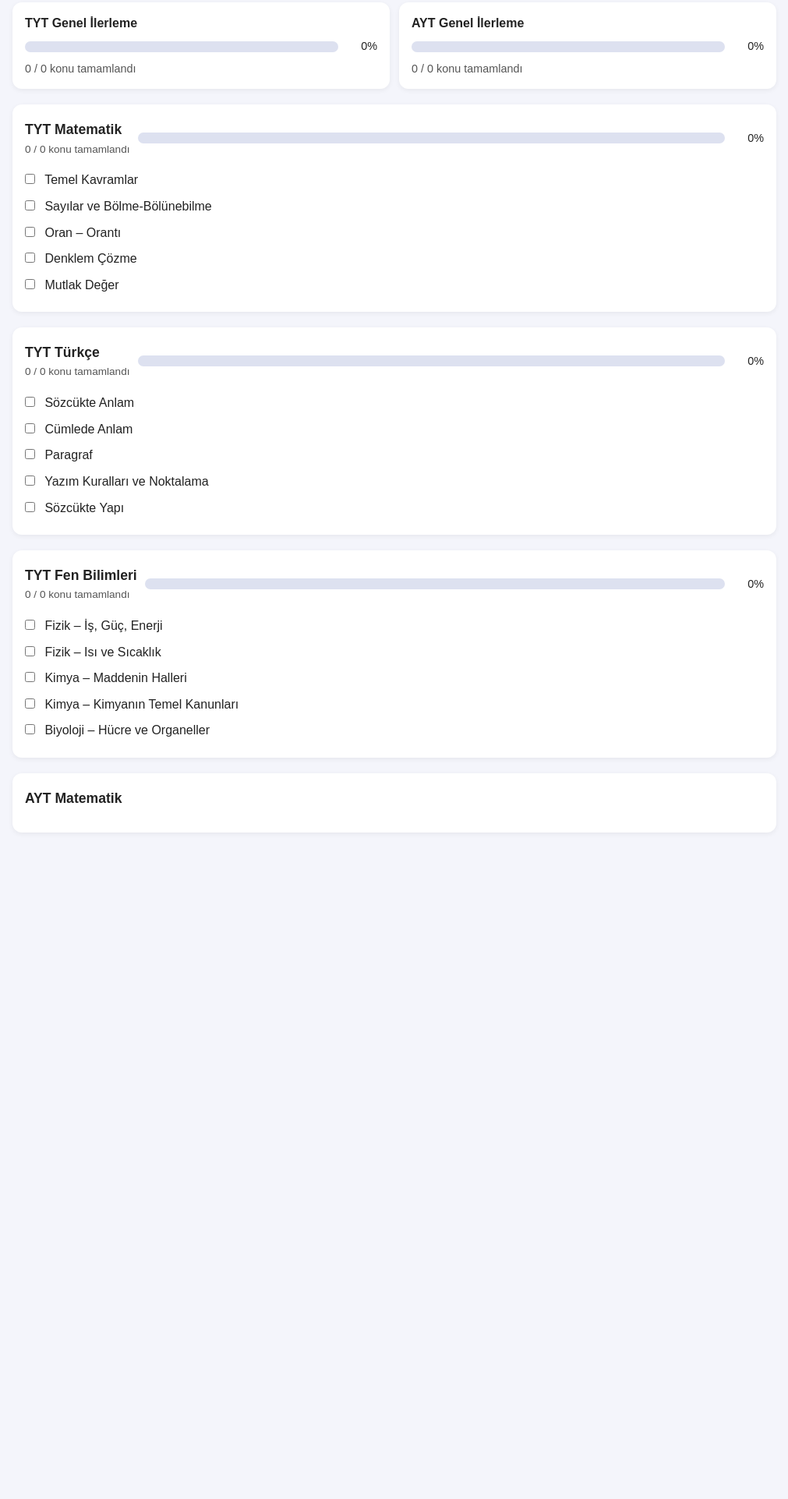
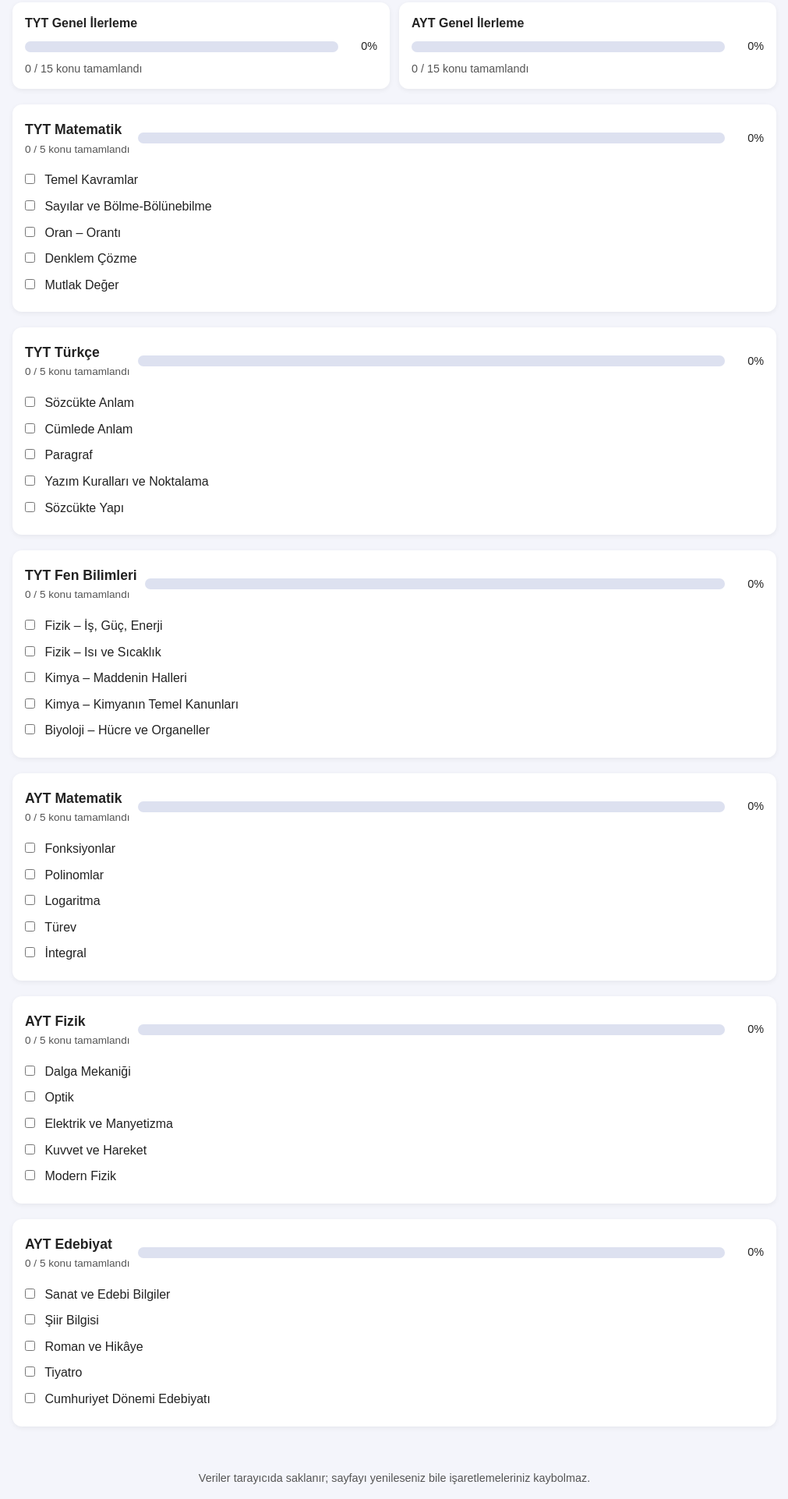
Before and after one commit to hasanselamy/tyt-ayt-takip, a plain HTML site: page index.html in a window 1280 px wide. Shown: the part 152-2075 px from the top of the page at 78% size, without its empty margins (134-1145 px from the left). Before the commit the page ends 1260 px from the top, so only its background shows below. Drawn offline with Linux system fonts and the light colour scheme.

Commit message:
Add files via upload

```diff
--- a/index.html
+++ b/index.html
@@ -188,3 +188,150 @@
       <div class="course-header">
         <div>
           <h2>AYT Matematik</h2>
+          <p class="course-count-text">0 / 0 konu tamamlandı</p>
+        </div>
+        <div class="progress-wrapper">
+          <div class="progress-bar">
+            <div class="progress-fill"></div>
+          </div>
+          <span class="progress-text">0%</span>
+        </div>
+      </div>
+      <ul class="topic-list">
+        <li>
+          <label>
+            <input type="checkbox" data-course="ayt-mat" data-topic-id="fonksiyonlar">
+            Fonksiyonlar
+          </label>
+        </li>
+        <li>
+          <label>
+            <input type="checkbox" data-course="ayt-mat" data-topic-id="polinomlar">
+            Polinomlar
+          </label>
+        </li>
+        <li>
+          <label>
+            <input type="checkbox" data-course="ayt-mat" data-topic-id="logaritma">
+            Logaritma
+          </label>
+        </li>
+        <li>
+          <label>
+            <input type="checkbox" data-course="ayt-mat" data-topic-id="turev">
+            Türev
+          </label>
+        </li>
+        <li>
+          <label>
+            <input type="checkbox" data-course="ayt-mat" data-topic-id="integral">
+            İntegral
+          </label>
+        </li>
+      </ul>
+    </section>
+
+    <!-- AYT Fizik -->
+    <section class="course" data-course="ayt-fizik">
+      <div class="course-header">
+        <div>
+          <h2>AYT Fizik</h2>
+          <p class="course-count-text">0 / 0 konu tamamlandı</p>
+        </div>
+        <div class="progress-wrapper">
+          <div class="progress-bar">
+            <div class="progress-fill"></div>
+          </div>
+          <span class="progress-text">0%</span>
+        </div>
+      </div>
+      <ul class="topic-list">
+        <li>
+          <label>
+            <input type="checkbox" data-course="ayt-fizik" data-topic-id="dalga">
+            Dalga Mekaniği
+          </label>
+        </li>
+        <li>
+          <label>
+            <input type="checkbox" data-course="ayt-fizik" data-topic-id="optik">
+            Optik
+          </label>
+        </li>
+        <li>
+          <label>
+            <input type="checkbox" data-course="ayt-fizik" data-topic-id="elektrik">
+            Elektrik ve Manyetizma
+          </label>
+        </li>
+        <li>
+          <label>
+            <input type="checkbox" data-course="ayt-fizik" data-topic-id="kuvvet-hareket">
+            Kuvvet ve Hareket
+          </label>
+        </li>
+        <li>
+          <label>
+            <input type="checkbox" data-course="ayt-fizik" data-topic-id="modern">
+            Modern Fizik
+          </label>
+        </li>
+      </ul>
+    </section>
+
+    <!-- AYT Edebiyat -->
+    <section class="course" data-course="ayt-edebiyat">
+      <div class="course-header">
+        <div>
+          <h2>AYT Edebiyat</h2>
+          <p class="course-count-text">0 / 0 konu tamamlandı</p>
+        </div>
+        <div class="progress-wrapper">
+          <div class="progress-bar">
+            <div class="progress-fill"></div>
+          </div>
+          <span class="progress-text">0%</span>
+        </div>
+      </div>
+      <ul class="topic-list">
+        <li>
+          <label>
+            <input type="checkbox" data-course="ayt-edebiyat" data-topic-id="sanat-bilgisi">
+            Sanat ve Edebi Bilgiler
+          </label>
+        </li>
+        <li>
+          <label>
+            <input type="checkbox" data-course="ayt-edebiyat" data-topic-id="siir">
+            Şiir Bilgisi
+          </label>
+        </li>
+        <li>
+          <label>
+            <input type="checkbox" data-course="ayt-edebiyat" data-topic-id="roman">
+            Roman ve Hikâye
+          </label>
+        </li>
+        <li>
+          <label>
+            <input type="checkbox" data-course="ayt-edebiyat" data-topic-id="tiyatro">
+            Tiyatro
+          </label>
+        </li>
+        <li>
+          <label>
+            <input type="checkbox" data-course="ayt-edebiyat" data-topic-id="cumhuriyet-donemi">
+            Cumhuriyet Dönemi Edebiyatı
+          </label>
+        </li>
+      </ul>
+    </section>
+  </main>
+
+  <footer>
+    Veriler tarayıcıda saklanır; sayfayı yenileseniz bile işaretlemeleriniz kaybolmaz.
+  </footer>
+
+  <script src="script.js"></script>
+</body>
+</html>
--- a/script.js
+++ b/script.js
@@ -1,60 +1,58 @@
-// Her şey yüklendikten sonra çalışsın
-document.addEventListener("DOMContentLoaded", function () {
-  const courses = document.querySelectorAll(".course");
+// Sayfa yüklenince çalışacak ana kurulum
+document.addEventListener("DOMContentLoaded", () => {
+  const checkboxes = document.querySelectorAll('.course input[type="checkbox"]');
 
-  // Her ders için ayrı ayrı çalış
-  courses.forEach(function (courseEl) {
-    const courseKey = courseEl.getAttribute("data-course");
-    const checkboxes = courseEl.querySelectorAll('input[type="checkbox"]');
+  // Kayıtlı durumları geri yükle ve event bağla
+  checkboxes.forEach((checkbox) => {
+    restoreCheckboxState(checkbox);
+    checkbox.addEventListener("change", handleCheckboxChange);
+  });
 
-    // Sayfa açılınca kayıtlı olanları geri yükle
-    checkboxes.forEach(function (checkbox) {
+  // Başlangıçta tüm ilerlemeleri hesapla
+  updateAllCourseProgress();
+  updateAllOverallProgress();
+});
+
+function handleCheckboxChange(event) {
+  const checkbox = event.target;
+  const courseElement = checkbox.closest(".course");
+  if (!courseElement) return;
+
+  persistCheckboxState(checkbox);
+  updateCourseProgress(courseElement);
+  updateAllOverallProgress();
+}
+
+function restoreCheckboxState(checkbox) {
+  const courseKey = checkbox.getAttribute("data-course");
   const topicId = checkbox.getAttribute("data-topic-id");
   const storageKey = makeStorageKey(courseKey, topicId);
   const savedValue = localStorage.getItem(storageKey);
 
-      if (savedValue === "1") {
-        checkbox.checked = true;
+  checkbox.checked = savedValue === "1";
 }
 
-      // Her tıklamada kaydet + ilgili dersi ve genel ilerlemeyi güncelle
-      checkbox.addEventListener("change", function () {
-        if (checkbox.checked) {
-          localStorage.setItem(storageKey, "1");
-        } else {
-          localStorage.setItem(storageKey, "0");
+function persistCheckboxState(checkbox) {
+  const courseKey = checkbox.getAttribute("data-course");
+  const topicId = checkbox.getAttribute("data-topic-id");
+  const storageKey = makeStorageKey(courseKey, topicId);
+
+  localStorage.setItem(storageKey, checkbox.checked ? "1" : "0");
 }
-
-        updateCourseProgress(courseEl);
-        updateOverallProgress("tyt");
-        updateOverallProgress("ayt");
-      });
-    });
-
-    // Bu dersin barını başlangıçta hesapla
-    updateCourseProgress(courseEl);
-  });
-
-  // Genel TYT & AYT barlarını da başlangıçta hesapla
-  updateOverallProgress("tyt");
-  updateOverallProgress("ayt");
-});
 
 // localStorage key üretmek için yardımcı fonksiyon
 function makeStorageKey(courseKey, topicId) {
   return "progress_" + courseKey + "_" + topicId;
 }
 
-// Bir dersin içindeki checkbox'lara göre yüzdelik ve kaç/kaç hesapla
+// Her ders için checkbox'lara göre yüzdelik ve kaç/kaç hesapla
 function updateCourseProgress(courseElement) {
-  if (!courseElement) return;
-
   const checkboxes = courseElement.querySelectorAll('input[type="checkbox"]');
   const total = checkboxes.length;
   if (total === 0) return;
 
-  var done = 0;
-  checkboxes.forEach(function (cb) {
+  let done = 0;
+  checkboxes.forEach((cb) => {
     if (cb.checked) done++;
   });
 
@@ -64,30 +62,23 @@ function updateCourseProgress(courseElement) {
   const text = courseElement.querySelector(".progress-text");
   const countText = courseElement.querySelector(".course-count-text");
 
-  if (fill) {
-    fill.style.width = percent + "%";
-  }
-  if (text) {
-    text.textContent = percent + "%";
-  }
-  if (countText) {
-    countText.textContent = done + " / " + total + " konu tamamlandı";
-  }
+  if (fill) fill.style.width = percent + "%";
+  if (text) text.textContent = percent + "%";
+  if (countText) countText.textContent = `${done} / ${total} konu tamamlandı`;
 }
 
 // TYT ve AYT için genel bar
 function updateOverallProgress(level) {
-  // level: "tyt" veya "ayt"
-  const allCourses = document.querySelectorAll('.course[data-course^="' + level + '-"]');
-  if (!allCourses || allCourses.length === 0) return;
+  const allCourses = document.querySelectorAll(`.course[data-course^="${level}-"]`);
+  if (allCourses.length === 0) return;
 
-  var totalTopics = 0;
-  var doneTopics = 0;
+  let totalTopics = 0;
+  let doneTopics = 0;
 
-  allCourses.forEach(function (course) {
+  allCourses.forEach((course) => {
     const checkboxes = course.querySelectorAll('input[type="checkbox"]');
     totalTopics += checkboxes.length;
-    checkboxes.forEach(function (cb) {
+    checkboxes.forEach((cb) => {
       if (cb.checked) doneTopics++;
     });
   });
@@ -96,20 +87,24 @@ function updateOverallProgress(level) {
 
   const percent = Math.round((doneTopics / totalTopics) * 100);
 
-  const overallEl = document.querySelector('.overall-block[data-overall="' + level + '"]');
+  const overallEl = document.querySelector(`.overall-block[data-overall="${level}"]`);
   if (!overallEl) return;
 
   const fill = overallEl.querySelector(".progress-fill");
   const text = overallEl.querySelector(".progress-text");
   const countText = overallEl.querySelector(".overall-count-text");
 
-  if (fill) {
-    fill.style.width = percent + "%";
+  if (fill) fill.style.width = percent + "%";
+  if (text) text.textContent = percent + "%";
+  if (countText) countText.textContent = `${doneTopics} / ${totalTopics} konu tamamlandı`;
 }
-  if (text) {
-    text.textContent = percent + "%";
+
+function updateAllCourseProgress() {
+  const courses = document.querySelectorAll(".course");
+  courses.forEach((course) => updateCourseProgress(course));
 }
-  if (countText) {
-    countText.textContent = doneTopics + " / " + totalTopics + " konu tamamlandı";
+
+function updateAllOverallProgress() {
+  updateOverallProgress("tyt");
+  updateOverallProgress("ayt");
 }
-}
```
Lines whose indentation alone changed are shown as unchanged.
